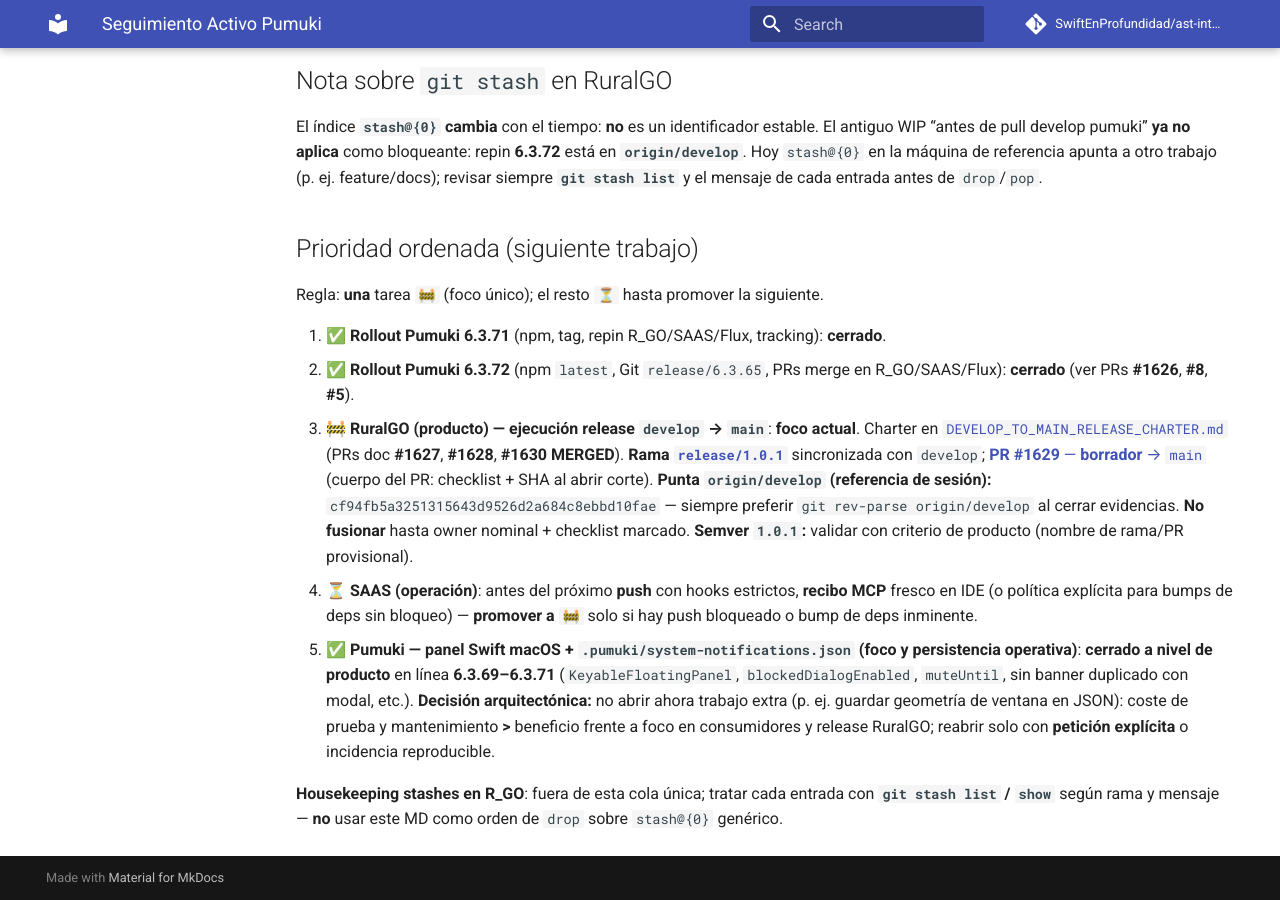
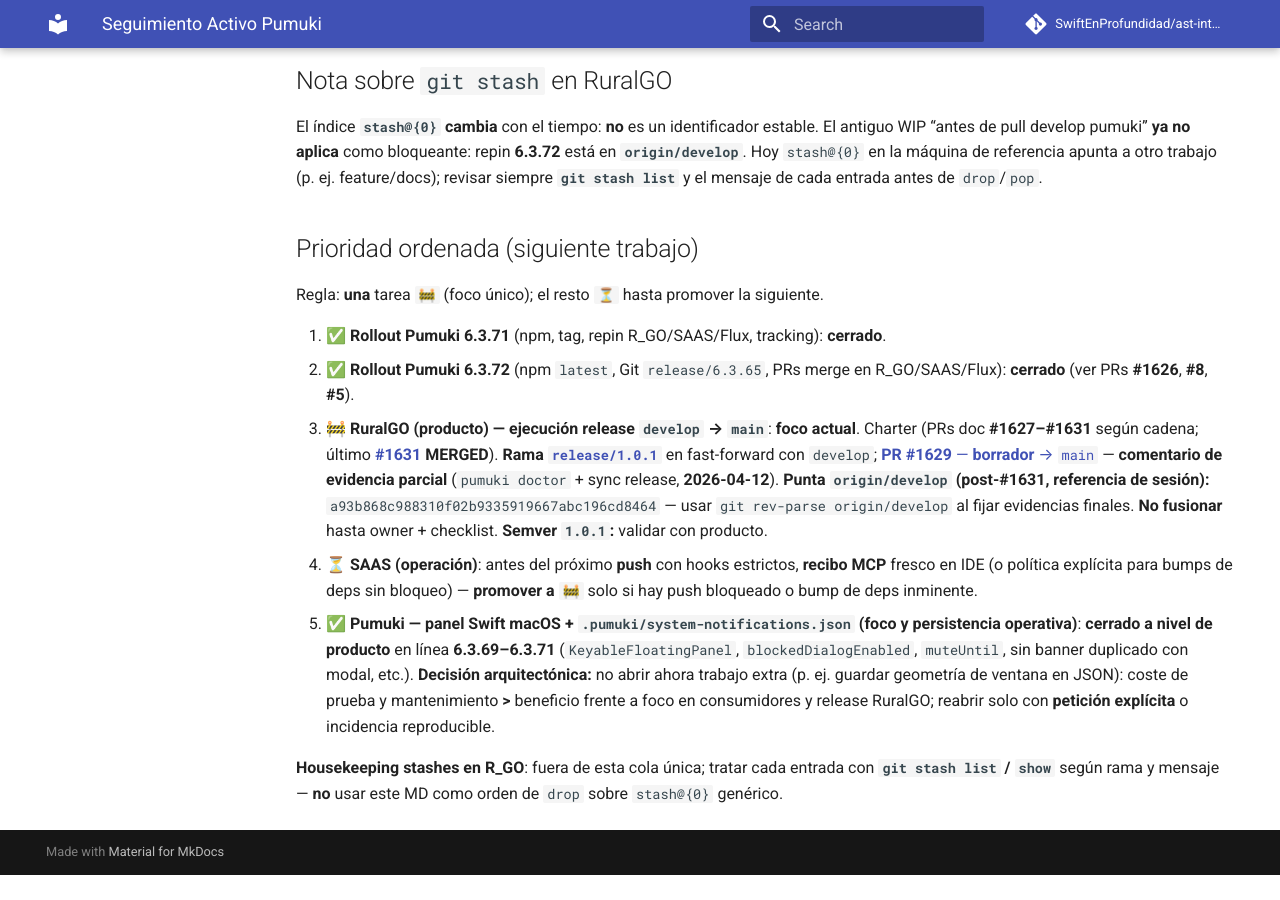
Before and after one commit to SwiftEnProfundidad/ast-intelligence-hooks, an MkDocs documentation site: the page built from docs/tracking/plan-activo-de-trabajo.md, in a window 1280 px wide and 900 px high, scrolled down 3264 px. Built offline with MkDocs 1.6.1 and Material for MkDocs 9.7.7, drawn with Linux system fonts in a browser that asks for light colours; comment, search, counter and statistics services are not loaded; after the commit the page ends 4139 px from its top, so only the background shows below that.

Commit message:
docs(tracking): R_GO charter #1631 + release sync; PR #1629 comment

```diff
--- a/docs/tracking/plan-activo-de-trabajo.md
+++ b/docs/tracking/plan-activo-de-trabajo.md
@@ -63,7 +63,7 @@ Regla: **una** tarea `🚧` (foco único); el resto `⏳` hasta promover la sigu
 
 1. ✅ **Rollout Pumuki 6.3.71** (npm, tag, repin R_GO/SAAS/Flux, tracking): **cerrado**.
 2. ✅ **Rollout Pumuki 6.3.72** (npm `latest`, Git `release/6.3.65`, PRs merge en R_GO/SAAS/Flux): **cerrado** (ver PRs **#1626**, **#8**, **#5**).
-3. 🚧 **RuralGO (producto) — ejecución release `develop` → `main`**: **foco actual**. Charter en [`DEVELOP_TO_MAIN_RELEASE_CHARTER.md`](https://github.com/SwiftEnProfundidad/R_GO/blob/develop/docs/technical/06-ci-cd/DEVELOP_TO_MAIN_RELEASE_CHARTER.md) (PRs doc **#1627**, **#1628**, **#1630** **MERGED**). **Rama [`release/1.0.1`](https://github.com/SwiftEnProfundidad/R_GO/tree/release/1.0.1)** sincronizada con `develop`; [**PR #1629** — **borrador** → `main`](https://github.com/SwiftEnProfundidad/R_GO/pull/1629) (cuerpo del PR: checklist + SHA al abrir corte). **Punta `origin/develop` (referencia de sesión):** `cf94fb5a3251315643d9526d2a684c8ebbd10fae` — siempre preferir `git rev-parse origin/develop` al cerrar evidencias. **No fusionar** hasta owner nominal + checklist marcado. **Semver `1.0.1`:** validar con criterio de producto (nombre de rama/PR provisional).
+3. 🚧 **RuralGO (producto) — ejecución release `develop` → `main`**: **foco actual**. Charter (PRs doc **#1627–#1631** según cadena; último [**#1631**](https://github.com/SwiftEnProfundidad/R_GO/pull/1631) **MERGED**). **Rama [`release/1.0.1`](https://github.com/SwiftEnProfundidad/R_GO/tree/release/1.0.1)** en fast-forward con `develop`; [**PR #1629** — **borrador** → `main`](https://github.com/SwiftEnProfundidad/R_GO/pull/1629) — **comentario de evidencia parcial** (`pumuki doctor` + sync release, **2026-04-12**). **Punta `origin/develop` (post-#1631, referencia de sesión):** `a93b868c988310f02b9335919667abc196cd8464` — usar `git rev-parse origin/develop` al fijar evidencias finales. **No fusionar** hasta owner + checklist. **Semver `1.0.1`:** validar con producto.
 4. ⏳ **SAAS (operación)**: antes del próximo **push** con hooks estrictos, **recibo MCP** fresco en IDE (o política explícita para bumps de deps sin bloqueo) — **promover a `🚧`** solo si hay push bloqueado o bump de deps inminente.
 5. ✅ **Pumuki — panel Swift macOS + `.pumuki/system-notifications.json` (foco y persistencia operativa)**: **cerrado a nivel de producto** en línea **6.3.69–6.3.71** (`KeyableFloatingPanel`, `blockedDialogEnabled`, `muteUntil`, sin banner duplicado con modal, etc.). **Decisión arquitectónica:** no abrir ahora trabajo extra (p. ej. guardar geometría de ventana en JSON): coste de prueba y mantenimiento **>** beneficio frente a foco en consumidores y release RuralGO; reabrir solo con **petición explícita** o incidencia reproducible.
 
```
